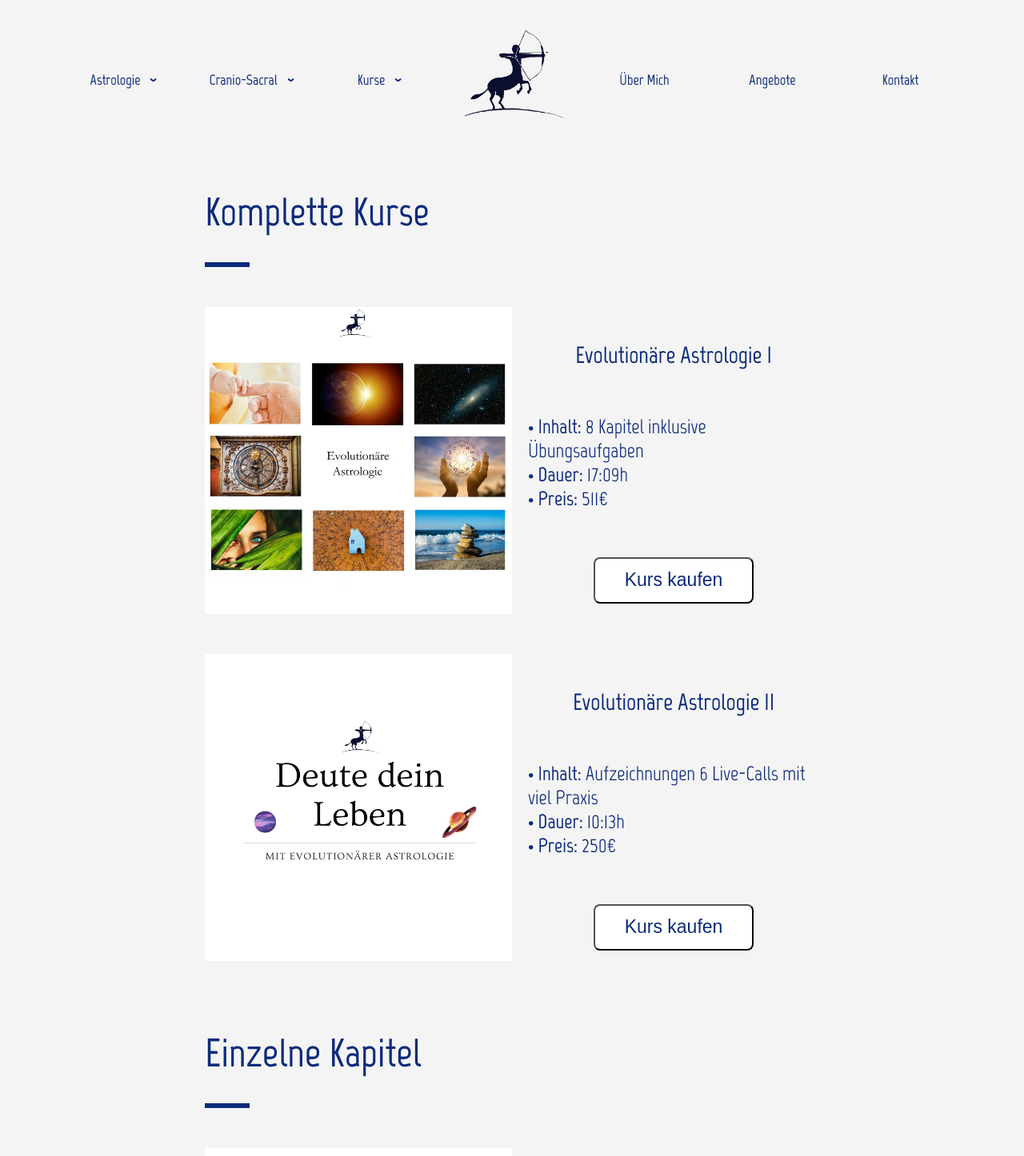
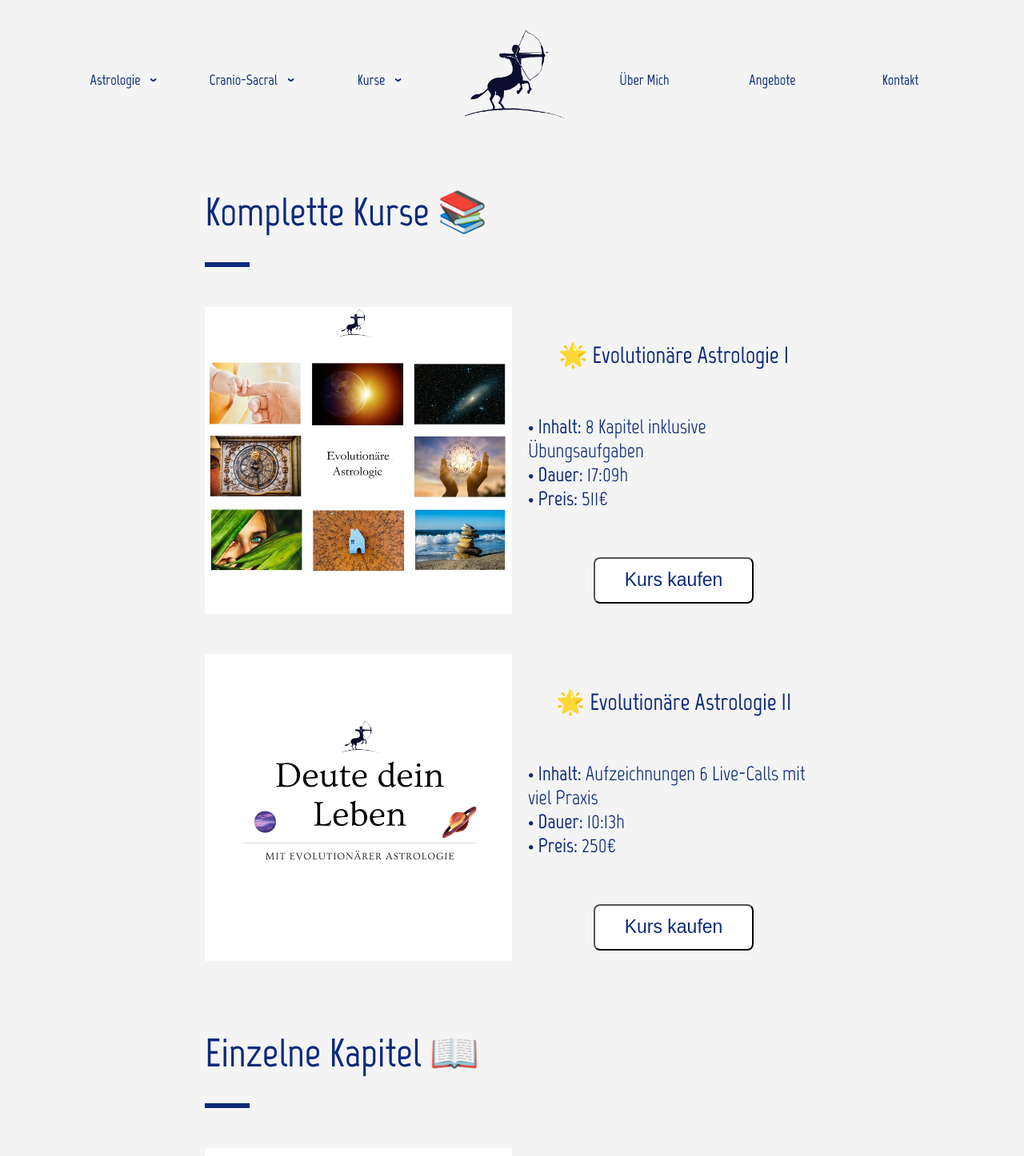
Before and after one commit to TobiasUllrich/HomePageTemplate, an Angular app in the folder hptemplate/: page /Kurse/Kursinhalte in a window 1280 px wide. Shown: the top 1446 px of the page at 80% size. Built offline with nearby package versions, Linux system fonts and the light colour scheme.

Commit message:
emojies komplett

```diff
--- a/hptemplate/src/app/contactbox/contactbox.component.html
+++ b/hptemplate/src/app/contactbox/contactbox.component.html
@@ -3,7 +3,7 @@
     <div id="contact" class="contact-container">
 
     <!-- HEADER -->
-    <h1>Kontakt</h1>
+    <h1>Kontakt 💻</h1>
 
     <!-- UNDERLINE -->
     <div style="width:50px;margin-bottom:50px;border:3px solid;"></div>
--- a/hptemplate/src/app/impressum/impressum.component.html
+++ b/hptemplate/src/app/impressum/impressum.component.html
@@ -2,7 +2,7 @@
 
 
     <!-- HEADER -->
-    <h1>Impressum</h1>
+    <h1>Impressum 📃</h1>
     <!-- UNDERLINE -->
     <div style="width:50px;margin-bottom:50px;border:3px solid;"></div>
 
--- a/hptemplate/src/app/pageeight/pageeight.component.html
+++ b/hptemplate/src/app/pageeight/pageeight.component.html
@@ -1,3 +1,5 @@
+<!-- //'📖🌊🌀⭐☝️🚀📍💫☀️🔍🔎📚🌟🏃‍♂️✍️✨🖍️💻🪪⌨️📃📑' -->
+
 <!-- HEADER -->
 <h1>Astrologie ⭐</h1>
 
--- a/hptemplate/src/app/pagefive/pagefive.component.html
+++ b/hptemplate/src/app/pagefive/pagefive.component.html
@@ -1,6 +1,6 @@
 <div class="pageContainer">
 
-<h1>Beispiele für Horoskop-Interpretationen</h1>
+<h1>Beispiele für Horoskop-Interpretationen 📚</h1>
 
 <!-- UNDERLINE -->
 <div style="width:50px;margin-bottom:50px;border:3px solid;"></div>
--- a/hptemplate/src/app/pageone/pageone.component.html
+++ b/hptemplate/src/app/pageone/pageone.component.html
@@ -14,7 +14,7 @@
 
     <div class="explanation-container2">
         <img src="assets/img/Einheitskreis.png">
-        <h3>Was ist Evolutionäre Astrologie?</h3>
+        <h3>🔎 Was ist Evolutionäre Astrologie?</h3>
         <span>Wenn die klassische Astrologie das Horoskop mit einem Mikroskop betrachtet, dann schaut die evolutionäre Astrologie mit einem Teleskop!
         Die evolutionäre Astrologie betrachtet nicht nur dieses Leben als isoliertes Fragment, sondern bezieht auch frühere Existenzen & die Seele mit in die Interpretation ein, wirft also einen Blick auf das ganze Bild.
         Denn jeder ist so wie er ist, wegen dem was in früheren Leben war. Edgar Cacey hat auch einmal gesagt, dass Astrologie Sinn macht, aber nur unter Einbeziehung früherer Leben.
--- a/hptemplate/src/app/pageseven/pageseven.component.html
+++ b/hptemplate/src/app/pageseven/pageseven.component.html
@@ -4,7 +4,7 @@
     <ng-container *ngFor="let courseImg of courseImgs; let i = index">
 
     <!-- Wird als Überschrift vor den Komplettkursen angezeigt -->
-    <h1 *ngIf="i == 0">Komplette Kurse</h1>
+    <h1 *ngIf="i == 0">Komplette Kurse 📚</h1>
     <!-- UNDERLINE -->
     <div *ngIf="i == 0" style="width:50px;margin-bottom:50px;border:3px solid;"></div>
 
@@ -26,7 +26,7 @@
     </div>
 
     <!-- Wird als Überschrift vor den einzelnen Kapiteln angezeigt -->
-    <h1 *ngIf="i == 2">Einzelne Kapitel</h1>
+    <h1 *ngIf="i == 2">Einzelne Kapitel 📖</h1>
     <!-- UNDERLINE -->
     <div *ngIf="i == 2" style="width:50px;margin-bottom:50px;border:3px solid;"></div>
 
--- a/hptemplate/src/app/pageseven/pageseven.component.ts
+++ b/hptemplate/src/app/pageseven/pageseven.component.ts
@@ -30,8 +30,8 @@ export class PagesevenComponent {
    ];
 
    courseName: string[] =[
-    'Evolutionäre Astrologie I',
-    'Evolutionäre Astrologie II',
+    '🌟 Evolutionäre Astrologie I',
+    '🌟 Evolutionäre Astrologie II',
     '1. Evolutionäre Astrologie',
     '2. Planeten unseres Sonnensystems',
     '3. Astronomische Grundlagen',
--- a/hptemplate/src/app/pagesix/pagesix.component.html
+++ b/hptemplate/src/app/pagesix/pagesix.component.html
@@ -1,6 +1,6 @@
 <div class="pageContainer">
     <!-- HEADER -->
-    <h1>Diplomarbeit</h1>
+    <h1>Diplomarbeit 🖍️</h1>
     <!-- UNDERLINE -->
     <div style="width:50px;margin-bottom:50px;border:3px solid;"></div>
     <!-- PDF -->
--- a/hptemplate/src/app/pagethree/pagethree.component.html
+++ b/hptemplate/src/app/pagethree/pagethree.component.html
@@ -1,7 +1,7 @@
 <div class="containerForPage">
 
 <!-- HEADER -->
-<h1>Astrologie Kurse</h1>
+<h1>Astrologie Kurse 📖</h1>
 
 <!-- UNDERLINE -->
 <div style="width:50px;margin-bottom:50px;border:3px solid;"></div>
--- a/hptemplate/src/app/pagethree/pagethree.component.ts
+++ b/hptemplate/src/app/pagethree/pagethree.component.ts
@@ -21,10 +21,9 @@ export class PagethreeComponent {
     label5 = 'Login';
 
 
-
     courseName: string[] =[
-      'Evolutionäre Astrologie I',
-      'Evolutionäre Astrologie II',
+      '🌟 Evolutionäre Astrologie I',
+      '🌟 Evolutionäre Astrologie II',
     ]
 
     courseImgs: string[] =[
@@ -71,7 +70,7 @@ export class PagethreeComponent {
      ];
 
      captionForInfoboxes: string[] =[
-      'Information',
+      'Information ☝️',
      ];
 
      textForInfoboxes: string[] =[
--- a/hptemplate/src/app/pagetwo/pagetwo.component.html
+++ b/hptemplate/src/app/pagetwo/pagetwo.component.html
@@ -8,7 +8,7 @@
 
 <div id="aboutCranio" class="explanation-container2">
     <img src="assets/img/cranio-1.jpg">
-    <h3>Was ist Biodynamische Cranio-Sacral-Therapie?</h3>
+    <h3>🔎 Was ist Biodynamische Cranio-Sacral-Therapie?</h3>
     <span>Die Methode hat sich in der ersten Hälfte des 20. Jahrhunderts aus der Osteopathie heraus entwickelt und entfaltet ihre Wirkung mittels sanfter Berührungen auf körperlicher, geistiger & seelischer Ebene. Die Gehirn-Rückenmarksflüssigkeit (Liquor), die im Schädel und der Wirbelsäule zirkuliert, ist der Indikator der Cranio-Sacralen-Energiearbeit. Diese Flüssigkeit schützt, nährt und bewegt unser Nervensystem vom Schädel (Cranium) bis zum Kreuzbein (Sacrum). Der cranio-sacrale Rhythmus ist im ganzen Körper über das Bindegewebe spürbar. So können Blockaden im wahrsten Sinne des Wortes "ertastet" und in weiterer Folge mit sanften Griffen aufgelöst werden. Das biodynamische Modell geht davon aus, dass jeder Mensch bereits innerlich heil ist, ihm nichts hinzugefügt oder weggenommen werden muss. Es muss lediglich der schon in ihm angelegte innere Heilungsplan aktiviert werden. Dann ist es wie der griechische Philosoph Heraklit sagte: "Panta Rhei - alles fließt."</span>
 </div>
 
```
Also changed, not shown: hptemplate/src/app/pagefour/pagefour.component.html (+9 -9 lines).
